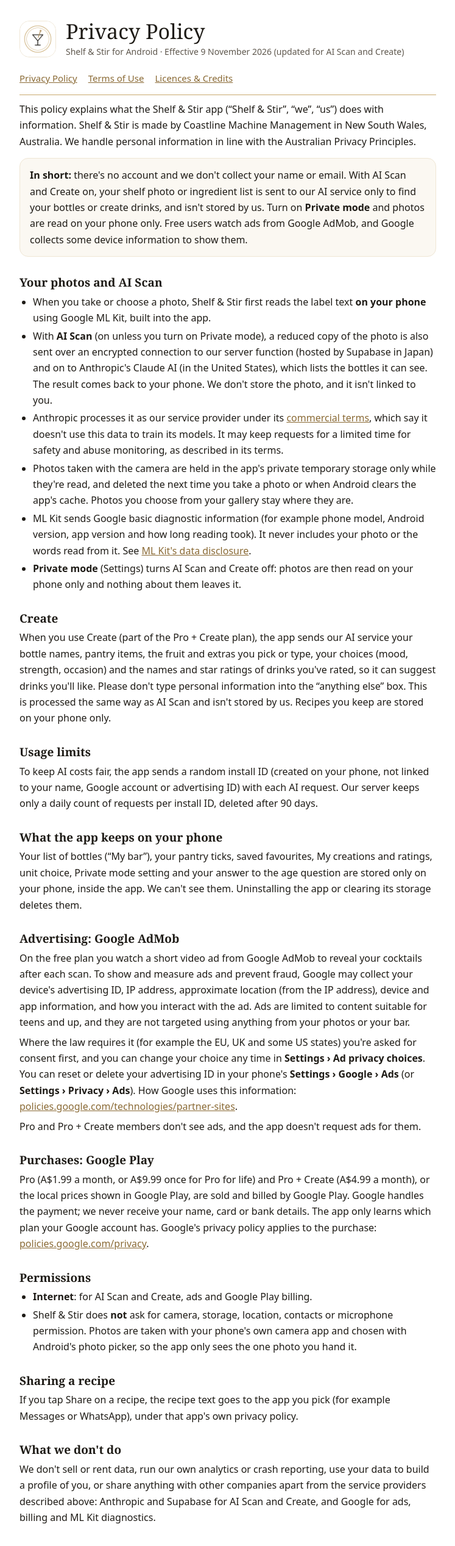
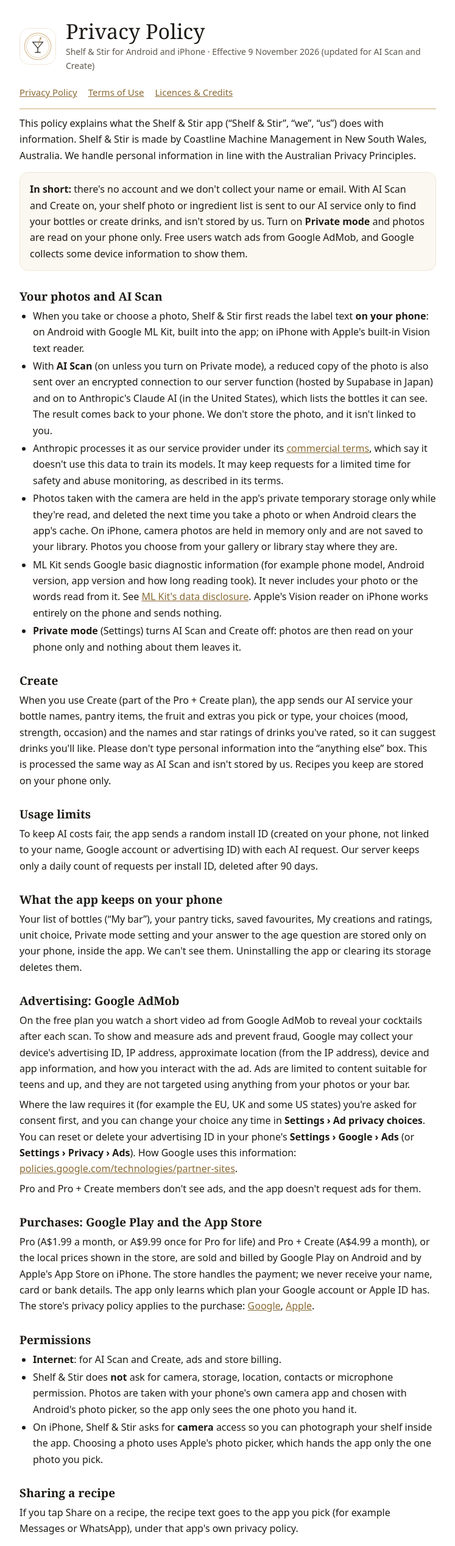
Before and after one commit to mickfazl-ai/orgpic-legal, a plain HTML site: page shelfstir/privacy.html in a window 1280 px wide. Shown: the top 2535 px of the page at 61% size, without its empty margins (266-1013 px from the left). Drawn offline with Linux system fonts and the light colour scheme.

Commit message:
Temp upload; legal pages cover iPhone

```diff
--- a/shelfstir/privacy.html
+++ b/shelfstir/privacy.html
@@ -11,17 +11,17 @@ nav{display:flex;gap:18px;flex-wrap:wrap;margin:20px 0 10px;padding-bottom:14px;
 .box{background:var(--card);border:1px solid var(--line);border-radius:14px;padding:14px 16px;margin:14px 0}
 footer{margin-top:44px;padding-top:16px;border-top:1px solid var(--line);color:var(--muted);font-size:14px}
 </style></head><body><main>
-<header><img src="icon.png" alt="Shelf &amp; Stir icon"><div><h1>Privacy Policy</h1><p class="meta">Shelf &amp; Stir for Android · Effective 9 November 2026 (updated for AI Scan and Create)</p></div></header>
+<header><img src="icon.png" alt="Shelf &amp; Stir icon"><div><h1>Privacy Policy</h1><p class="meta">Shelf &amp; Stir for Android and iPhone · Effective 9 November 2026 (updated for AI Scan and Create)</p></div></header>
 <nav><a href="privacy.html">Privacy Policy</a> <a href="terms.html">Terms of Use</a> <a href="licences.html">Licences &amp; Credits</a></nav>
 <p>This policy explains what the Shelf &amp; Stir app (“Shelf &amp; Stir”, “we”, “us”) does with information. Shelf &amp; Stir is made by Coastline Machine Management in New South Wales, Australia. We handle personal information in line with the Australian Privacy Principles.</p>
 <div class="box"><b>In short:</b> there's no account and we don't collect your name or email. With AI Scan and Create on, your shelf photo or ingredient list is sent to our AI service only to find your bottles or create drinks, and isn't stored by us. Turn on <b>Private mode</b> and photos are read on your phone only. Free users watch ads from Google AdMob, and Google collects some device information to show them.</div>
 
 <h2>Your photos and AI Scan</h2>
-<ul><li>When you take or choose a photo, Shelf &amp; Stir first reads the label text <b>on your phone</b> using Google ML Kit, built into the app.</li>
+<ul><li>When you take or choose a photo, Shelf &amp; Stir first reads the label text <b>on your phone</b>: on Android with Google ML Kit, built into the app; on iPhone with Apple's built-in Vision text reader.</li>
 <li>With <b>AI Scan</b> (on unless you turn on Private mode), a reduced copy of the photo is also sent over an encrypted connection to our server function (hosted by Supabase in Japan) and on to Anthropic's Claude AI (in the United States), which lists the bottles it can see. The result comes back to your phone. We don't store the photo, and it isn't linked to you.</li>
 <li>Anthropic processes it as our service provider under its <a href="https://www.anthropic.com/legal/commercial-terms">commercial terms</a>, which say it doesn't use this data to train its models. It may keep requests for a limited time for safety and abuse monitoring, as described in its terms.</li>
-<li>Photos taken with the camera are held in the app's private temporary storage only while they're read, and deleted the next time you take a photo or when Android clears the app's cache. Photos you choose from your gallery stay where they are.</li>
-<li>ML Kit sends Google basic diagnostic information (for example phone model, Android version, app version and how long reading took). It never includes your photo or the words read from it. See <a href="https://developers.google.com/ml-kit/android-data-disclosure">ML Kit's data disclosure</a>.</li>
+<li>Photos taken with the camera are held in the app's private temporary storage only while they're read, and deleted the next time you take a photo or when Android clears the app's cache. On iPhone, camera photos are held in memory only and are not saved to your library. Photos you choose from your gallery or library stay where they are.</li>
+<li>ML Kit sends Google basic diagnostic information (for example phone model, Android version, app version and how long reading took). It never includes your photo or the words read from it. See <a href="https://developers.google.com/ml-kit/android-data-disclosure">ML Kit's data disclosure</a>. Apple's Vision reader on iPhone works entirely on the phone and sends nothing.</li>
 <li><b>Private mode</b> (Settings) turns AI Scan and Create off: photos are then read on your phone only and nothing about them leaves it.</li></ul>
 
 <h2>Create</h2>
@@ -38,24 +38,25 @@ footer{margin-top:44px;padding-top:16px;border-top:1px solid var(--line);color:v
 <p>Where the law requires it (for example the EU, UK and some US states) you're asked for consent first, and you can change your choice any time in <b>Settings › Ad privacy choices</b>. You can reset or delete your advertising ID in your phone's <b>Settings › Google › Ads</b> (or <b>Settings › Privacy › Ads</b>). How Google uses this information: <a href="https://policies.google.com/technologies/partner-sites">policies.google.com/technologies/partner-sites</a>.</p>
 <p>Pro and Pro + Create members don't see ads, and the app doesn't request ads for them.</p>
 
-<h2>Purchases: Google Play</h2>
-<p>Pro (A$1.99 a month, or A$9.99 once for Pro for life) and Pro + Create (A$4.99 a month), or the local prices shown in Google Play, are sold and billed by Google Play. Google handles the payment; we never receive your name, card or bank details. The app only learns which plan your Google account has. Google's privacy policy applies to the purchase: <a href="https://policies.google.com/privacy">policies.google.com/privacy</a>.</p>
+<h2>Purchases: Google Play and the App Store</h2>
+<p>Pro (A$1.99 a month, or A$9.99 once for Pro for life) and Pro + Create (A$4.99 a month), or the local prices shown in the store, are sold and billed by Google Play on Android and by Apple's App Store on iPhone. The store handles the payment; we never receive your name, card or bank details. The app only learns which plan your Google account or Apple ID has. The store's privacy policy applies to the purchase: <a href="https://policies.google.com/privacy">Google</a>, <a href="https://www.apple.com/legal/privacy/">Apple</a>.</p>
 
 <h2>Permissions</h2>
-<ul><li><b>Internet</b>: for AI Scan and Create, ads and Google Play billing.</li>
-<li>Shelf &amp; Stir does <b>not</b> ask for camera, storage, location, contacts or microphone permission. Photos are taken with your phone's own camera app and chosen with Android's photo picker, so the app only sees the one photo you hand it.</li></ul>
+<ul><li><b>Internet</b>: for AI Scan and Create, ads and store billing.</li>
+<li>Shelf &amp; Stir does <b>not</b> ask for camera, storage, location, contacts or microphone permission. Photos are taken with your phone's own camera app and chosen with Android's photo picker, so the app only sees the one photo you hand it.</li>
+<li>On iPhone, Shelf &amp; Stir asks for <b>camera</b> access so you can photograph your shelf inside the app. Choosing a photo uses Apple's photo picker, which hands the app only the one photo you pick.</li></ul>
 
 <h2>Sharing a recipe</h2>
 <p>If you tap Share on a recipe, the recipe text goes to the app you pick (for example Messages or WhatsApp), under that app's own privacy policy.</p>
 
 <h2>What we don't do</h2>
-<p>We don't sell or rent data, run our own analytics or crash reporting, use your data to build a profile of you, or share anything with other companies apart from the service providers described above: Anthropic and Supabase for AI Scan and Create, and Google for ads, billing and ML Kit diagnostics.</p>
+<p>We don't sell or rent data, run our own analytics or crash reporting, use your data to build a profile of you, or share anything with other companies apart from the service providers described above: Anthropic and Supabase for AI Scan and Create, Google for ads, Android billing and ML Kit diagnostics, and Apple for iPhone billing.</p>
 
 <h2>Age</h2>
 <p>Shelf &amp; Stir is about alcoholic drinks and is only for adults of legal drinking age (18 or over in Australia, or older where your local law requires it). The app asks your age when you first open it and closes if you're under 18. We don't knowingly collect information from anyone under 18. If you think a child has used the app, contact us and we'll help.</p>
 
 <h2>Deleting your data</h2>
-<p>Everything Shelf &amp; Stir keeps about your bar and drinks is on your phone. You can clear your bar in <b>Settings › Clear my bar</b>, or remove everything by uninstalling the app. There is no account to delete. The only thing on our server is the anonymous daily request count, deleted after 90 days. To cancel a subscription, go to Google Play › Payments &amp; subscriptions › Subscriptions.</p>
+<p>Everything Shelf &amp; Stir keeps about your bar and drinks is on your phone. You can clear your bar in <b>Settings › Clear my bar</b>, or remove everything by uninstalling the app. There is no account to delete. The only thing on our server is the anonymous daily request count, deleted after 90 days. To cancel a subscription, go to Google Play › Payments &amp; subscriptions › Subscriptions on Android, or Settings › your name › Subscriptions on iPhone.</p>
 
 <h2>Security</h2>
 <p>Your bar and drinks stay on your phone, protected by its own security. All connections (our AI service, Google ads and billing) are encrypted, and the AI key is held on our server, never in the app.</p>
```
Also changed, not shown: shelfstir/index.html (+1 -1 lines), shelfstir/licences.html (+2 -1 lines), shelfstir/terms.html (+6 -5 lines).
